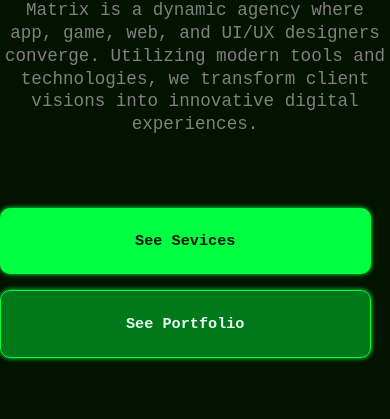
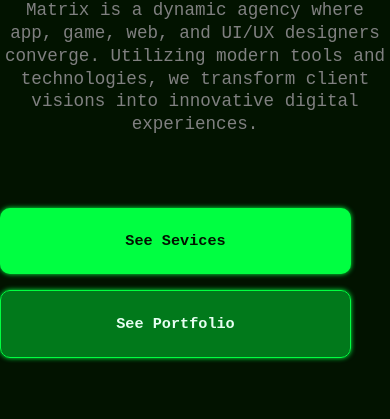
Before and after one commit to BesuHosiso/Matrix, a plain HTML site: page index.html in a window 390 px wide. Shown: the part 425-844 px from the top of the page. Drawn offline with Linux system fonts and the light colour scheme.

Commit message:
Restore original styles in style.css

```diff
--- a/style.css
+++ b/style.css
@@ -248,10 +248,11 @@ nav {
         flex-direction: column;
         flex-items: stretch;
         font-size: 0.95rem;
+        justify-content: center;
     }
     .home-btn a {
         padding: 1.5rem;
-        width: 95%;
+        width: 90%;
         text-align: center;
     }
 }
```
